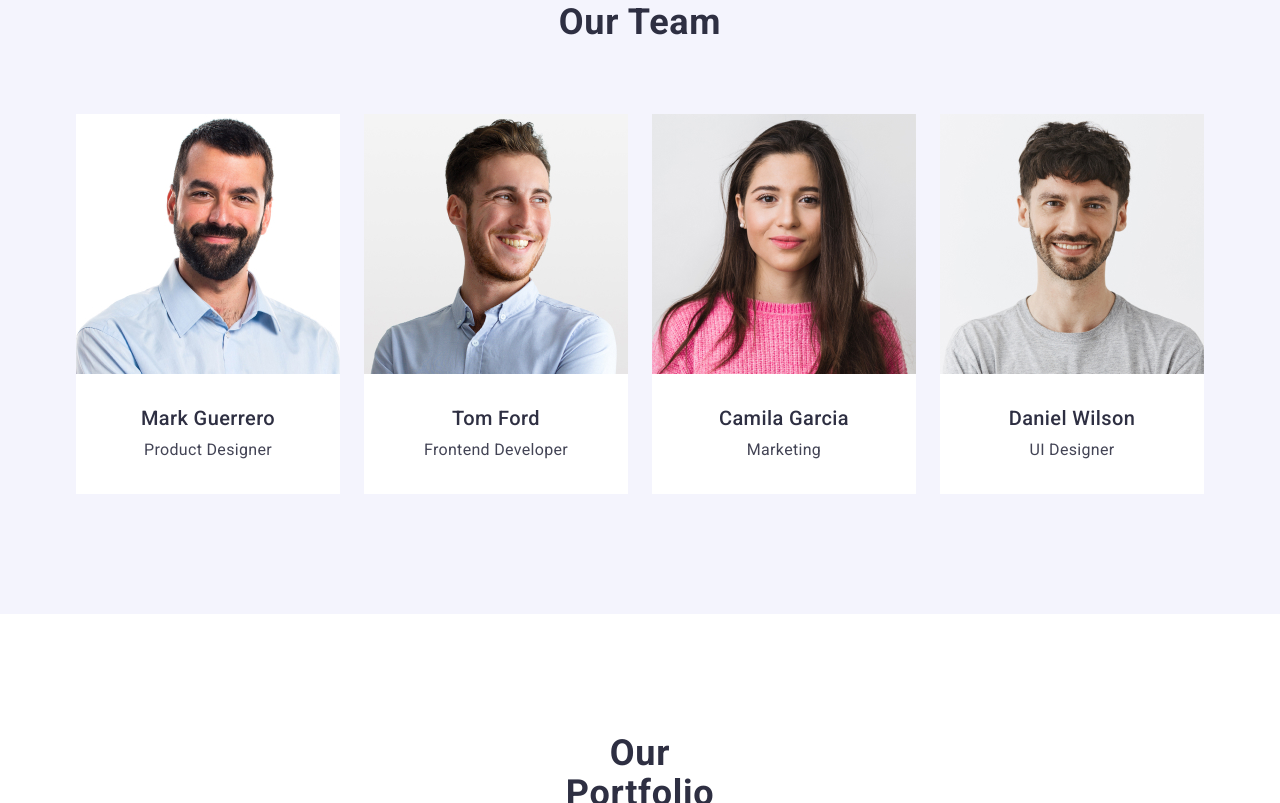
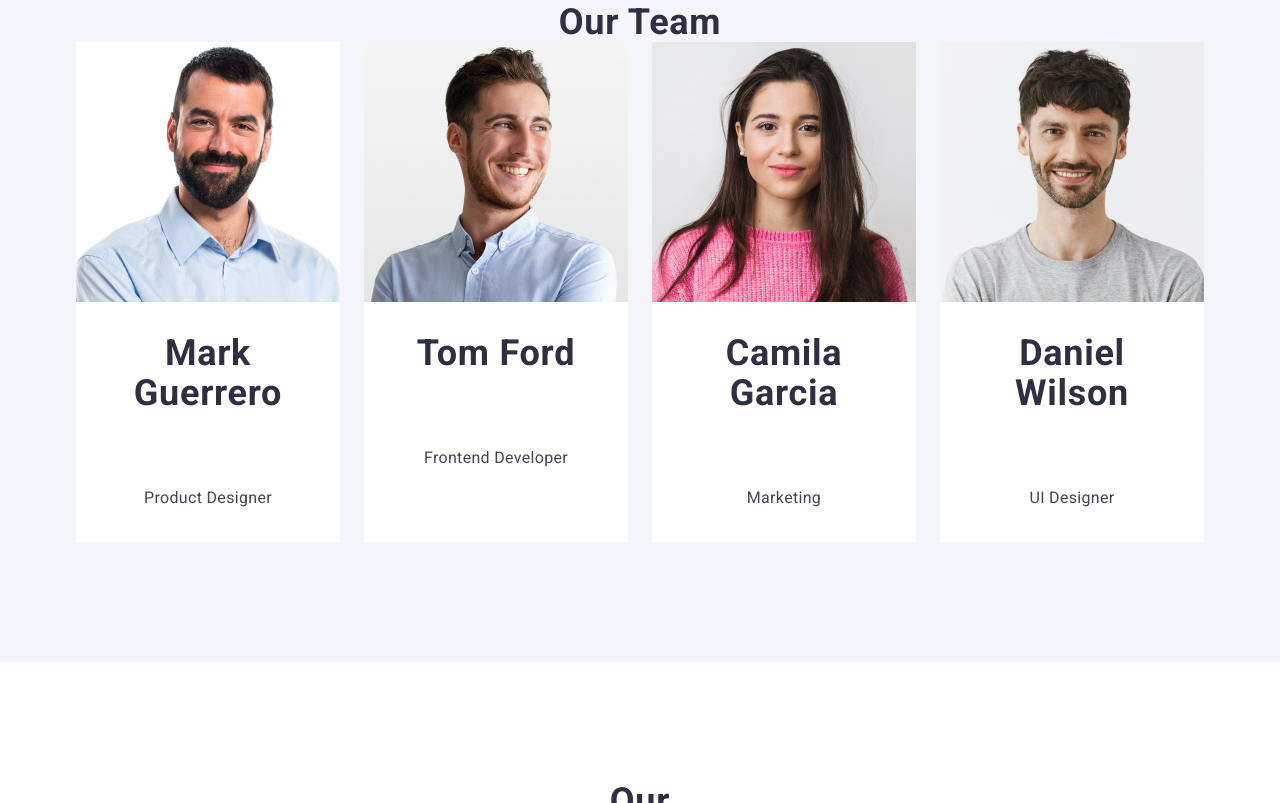
Before and after one commit to Veronika-Hgryhorieva/goit-markup-hw-03, a plain HTML site: page index.html in a window 1280 px wide. Shown: the part 1158-1961 px from the top of the page. Drawn offline with nearby package versions, Linux system fonts and the light colour scheme.

Commit message:
update-friday-2

```diff
--- a/css/styles.css
+++ b/css/styles.css
@@ -58,7 +58,7 @@ body {
         color: #fff;
 }
 
-.titel-2 {}
+/* .titel-2 {} */
 
 .titel-3 {
         font-weight: 500;
@@ -157,7 +157,7 @@ body {
         padding-bottom: 188px;
 }
 
-.main-section {
+.section-main-container {
         max-width: 496px;
         margin: 0 auto;
         text-align: center;
@@ -229,7 +229,7 @@ body {
         padding-bottom: 120px;
 }
 
-.custom-heading {
+.section-custom-header{
         font-size: 36px;
         line-height: 1.11;
         text-align: center;
--- a/index.html
+++ b/index.html
@@ -49,7 +49,7 @@
     <main>
       <section class="main">
         <div class="container">
-          <h1 class="main-section titel-1">
+          <h1 class="section-main-container titel-1">
             Effective Solutions for Your Business
           </h1>
           <button type="button" class="section-button">Order Service</button>
@@ -104,7 +104,7 @@
                 height="260"
               />
               <div class="custom-sub-paragh">
-                <h3 class="custom-subheading">Mark Guerrero</h3>
+                <h3 class="section-custom-header">Mark Guerrero</h3>
                 <p class="custom-paragraph">Product Designer</p>
               </div>
             </li>
@@ -116,7 +116,7 @@
                 height="260"
               />
               <div class="custom-sub-paragh">
-                <h3 class="custom-subheading">Tom Ford</h3>
+                <h3 class="section-custom-header">Tom Ford</h3>
                 <p class="custom-paragraph">Frontend Developer</p>
               </div>
             </li>
@@ -128,7 +128,7 @@
                 height="260"
               />
               <div class="custom-sub-paragh">
-                <h3 class="custom-subheading">Camila Garcia</h3>
+                <h3 class="section-custom-header">Camila Garcia</h3>
                 <p class="custom-paragraph">Marketing</p>
               </div>
             </li>
@@ -140,7 +140,7 @@
                 height="260"
               />
               <div class="custom-sub-paragh">
-                <h3 class="custom-subheading">Daniel Wilson</h3>
+                <h3 class="section-custom-header">Daniel Wilson</h3>
                 <p class="custom-paragraph">UI Designer</p>
               </div>
             </li>
```
